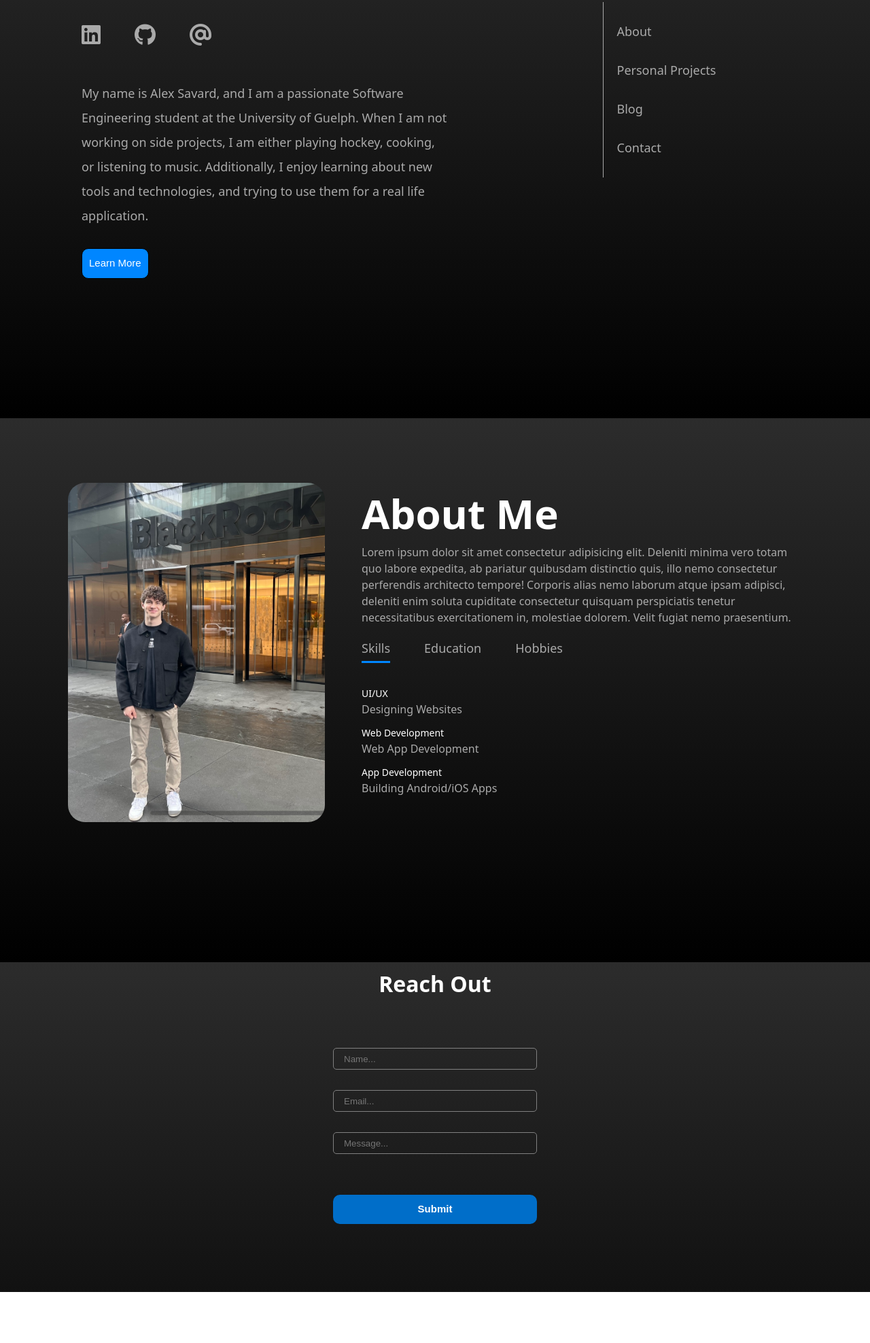
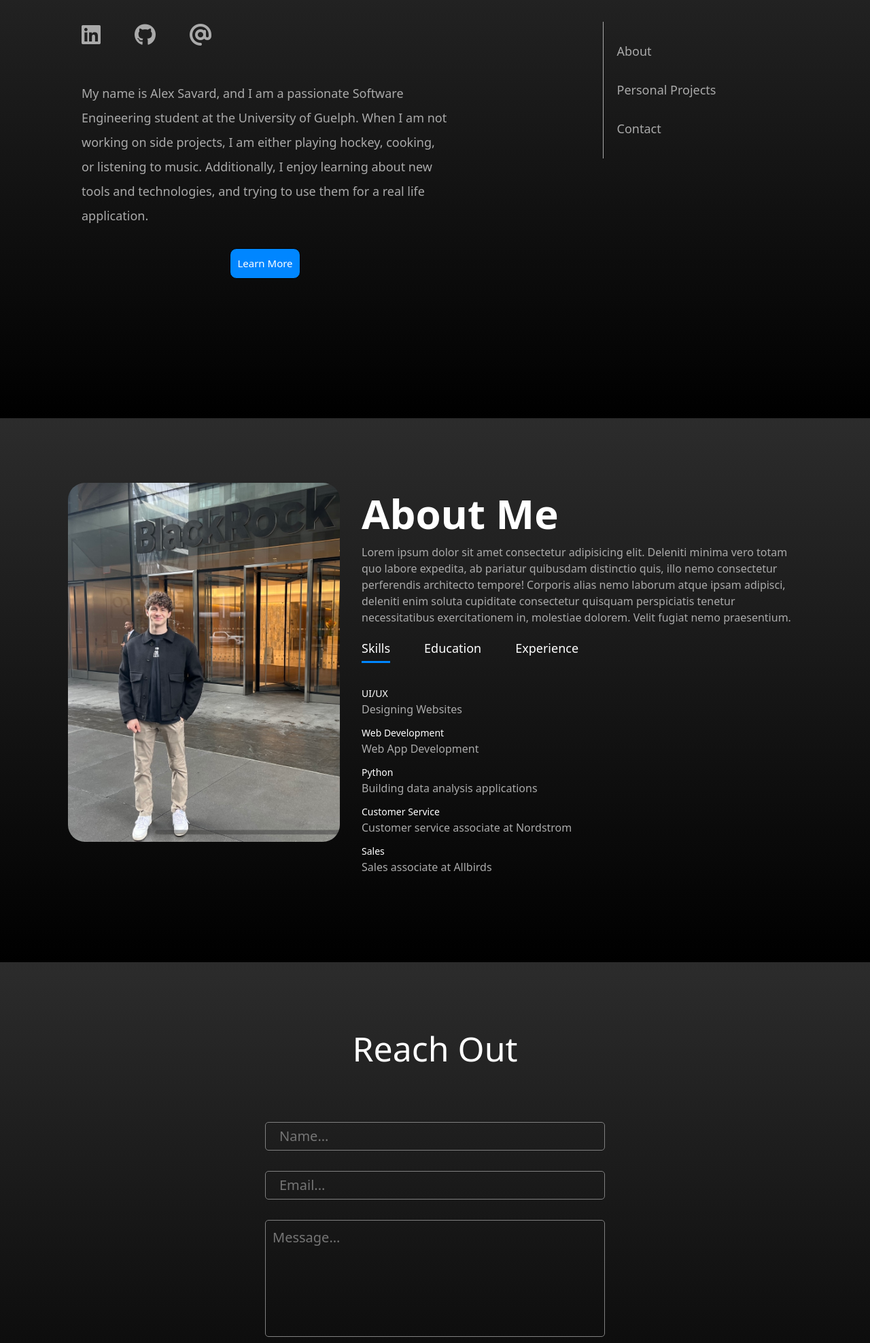
Before and after one commit to asavy79/JavaScript, a plain HTML site: page index.html in a window 1280 px wide. Shown: the part 185-2160 px from the top of the page at 68% size. Before the commit the page ends 2085 px from the top, so only its background shows below. Drawn offline with Linux system fonts and the light colour scheme.

Commit message:
added screen sizes

```diff
--- a/index.html
+++ b/index.html
@@ -4,7 +4,7 @@
     <meta charset="UTF-8">
     <meta http-equiv="X-UA-Compatible" content="IE=edge">
     <meta name="viewport" content="width=device-width, initial-scale=1.0">
-    <title>JavaScript</title>
+    <title>Alex Savard</title>
     <link rel="stylesheet" href="style.css">
     <script src="https://kit.fontawesome.com/6b0af4bcb3.js" crossorigin="anonymous"></script>
 </head>
@@ -18,20 +18,19 @@
                 <a href="mailto:alex.savard20@icloud.com"><i class="fa fa-at fa-2x"></i></a>
             </div>
             <p>My name is Alex Savard, and I am a passionate Software Engineering student at the University of Guelph. When I am not working on side projects, I am either playing hockey, cooking, or listening to music. Additionally, I enjoy learning about new tools and technologies, and trying to use them for a real life application.</p>
-            <button>Learn More</button>
+            <a id="button" href="#about">Learn More</a>
         </div>
         <div class="image">
             <ul>
-                <li><a href="#">About</a></li>
+                <li><a href="#about">About</a></li>
                 <li><a href="#">Personal Projects</a></li>
-                <li><a href="#">Blog</a></li>
-                <li><a href="#">Contact</a></li>
+                <li><a href="#contact">Contact</a></li>
             </ul>
         </div>
 
     </div>
 
-    <div class="about">
+    <div id="about" class="about">
         <div class="container">
             <div class="row">
                 <div class="about-col1">
@@ -43,13 +42,15 @@
                     <div class="tab-titles">
                         <p class="tab-links active-link" onclick="opentab('skills')">Skills</p>
                         <p class="tab-links" onclick="opentab('education')">Education</p>
-                        <p class="tab-links" onclick="opentab('hobbies')">Hobbies</p>
+                        <p class="tab-links" onclick="opentab('experience')">Experience</p>
                     </div>
                     <div class="tab-contents active-tab" id="skills">
                         <ul>
                             <li><span>UI/UX</span><br>Designing Websites</li>
                             <li><span>Web Development</span><br>Web App Development</li>
-                            <li><span>App Development</span><br>Building Android/iOS Apps</li>
+                            <li><span>Python</span><br>Building data analysis applications</li>
+                            <li><span>Customer Service</span><br>Customer service associate at Nordstrom</li>
+                            <li><span>Sales</span><br>Sales associate at Allbirds</li>
                         </ul>
                     </div>
                     <div class="tab-contents" id="education">
@@ -58,11 +59,11 @@
                             <li><span>2018-2022</span><br>Menlo-Atherton High School</li>
                         </ul>
                     </div>
-                    <div class="tab-contents" id="hobbies">
+                    <div class="tab-contents" id="experience">
                         <ul>
-                            <li><span>Ice Hockey Goaltender</span><br>Played hockey at the AAA level throughout middle school and high schoool</li>
-                            <li><span>Chef</span><br>Enjoy Cooking various dishes, especially those with pasta</li>
-                            <li><span>Learning New Skills</span><br>Taking on new tasks involving technology, sports, or other activities</li>
+                            <li><span>Allbirds Sales Associate (June 2022 - August 2022)</span><br>Assisted customers with product selection, processed transactions, and provided in depth product knowledge to enhance shopping experiences.</li>
+                            <li><span>Nordstrom Customer Service Associate (June 2023 - August 2023)</span><br>Aided customers with issues related to account information and transactions.</li>
+                            <li><span>Mic'd Up Web Development Intern</span><br>Helped with the development and design of the website.</li>
                         </ul>
 
                     </div>
@@ -73,12 +74,12 @@
 
     </div>
 
-    <div class="contact">
+    <div id="contact" class="contact">
         <div class="body">
             <h1>Reach Out</h1>
-            <input type="text" id="name" placeholder="Name..." >
-            <input type="text" id="email" placeholder="Email...">
-            <input type="text" id="message" placeholder="Message...">
+            <input class="entries" type="text" id="name" placeholder="Name..." >
+            <input class="entries" type="text" id="email" placeholder="Email...">
+            <textarea class="entries" name="Entry" id="message2" cols="30" rows="5" placeholder="Message..."></textarea>
             <button id="submit">Submit</button>
 
         </div>
--- a/style.css
+++ b/style.css
@@ -25,6 +25,8 @@ input {
     align-items: center;
     justify-content: space-between;
     margin: 20px 100px;
+    flex-wrap: wrap;
+
 }
 .main .text {
     display: flex;
@@ -35,6 +37,9 @@ input {
     margin-right: 100px;
     width: 50%;
 }
+
+
+
 
 .main .text h1 {
     margin-top: 40px;
@@ -115,7 +120,7 @@ input {
 }
 
 
-.main .text button {
+.main .text #button {
     align-self: flex-start;
     padding: 10px;
     color: white;
@@ -124,10 +129,11 @@ input {
     border-radius: 10px;
     font-size: 15px;
     cursor: pointer;
+    text-decoration: none;
 
 }
 
-.main .text button:hover {
+.main .text #button:hover {
     background: rgb(0, 104, 189);
     transition: 0.5s;
 }
@@ -150,7 +156,7 @@ input {
 }
 
 .about-col1 img {
-    width: 100%;
+    width: 400px;
     border-radius: 25px;
 }
 
@@ -175,6 +181,7 @@ input {
     font-weight: 500;
     cursor: pointer;
     position: relative;
+    color: white;
 
 }
 
@@ -230,19 +237,32 @@ input {
 .contact .body h1 {
     font-family: system-ui, -apple-system, BlinkMacSystemFont, 'Segoe UI', Roboto, Oxygen, Ubuntu, Cantarell, 'Open Sans', 'Helvetica Neue', sans-serif;
     color: white;
+    font-weight: lighter;
+    font-size: 50px;
 }
 
-.contact .body input {
-    width: 300px;
+.contact .body .entries {
+    width: 500px;
     margin-top: 20px;
-    padding: 15px;
+    padding: 20px;
     border: 1px solid gray;
     border-radius: 5px;
     color: gray;
     background: none;
+    font-size: 20px;
+    font-family: system-ui, -apple-system, BlinkMacSystemFont, 'Segoe UI', Roboto, Oxygen, Ubuntu, Cantarell, 'Open Sans', 'Helvetica Neue', sans-serif;
 }
 
-.contact .body input:focus {
+
+#message2 {
+    padding: 10px;
+    resize: none;
+}
+
+#message2::-webkit-scrollbar {
+    background: none;
+}
+.contact .body .entries:focus {
     outline: none;
 
 }
@@ -253,9 +273,9 @@ input {
     background: rgb(0, 110, 201);
     color: white;
     border: none;
-    padding: 10px;
-    font-size: 15px;
-    font-weight: bold;
+    padding: 12px;
+    font-size: 20px;
+    font-weight: lighter;
     border-radius: 10px;
     cursor: pointer;
 }
@@ -268,3 +288,50 @@ input {
 .contact .body h1 {
     margin-bottom: 50px;
 }
+
+
+
+@media screen and (max-width: 768px) {
+
+    .main {
+        margin: 50px 50px 50px 50px;
+    }
+
+    .main .text {
+        width: 100%;
+        margin: 0px;
+        margin-top: 50px;
+    }
+
+    .main .text #button {
+        align-self: center;
+    }
+
+    .image ul {
+        margin-top: 50px;
+    }
+
+    .about-col1 img {
+        width: 300px;
+        align-self: center;
+
+    }
+
+}
+
+@media (min-width: 768px) and (max-width: 1300px) {
+
+    .main img {
+        width: 200px;
+
+    }
+
+    .main .text {
+        margin-right: 0px;
+    }
+
+    .main .text #button {
+        align-self: center;
+    }
+
+}
```
